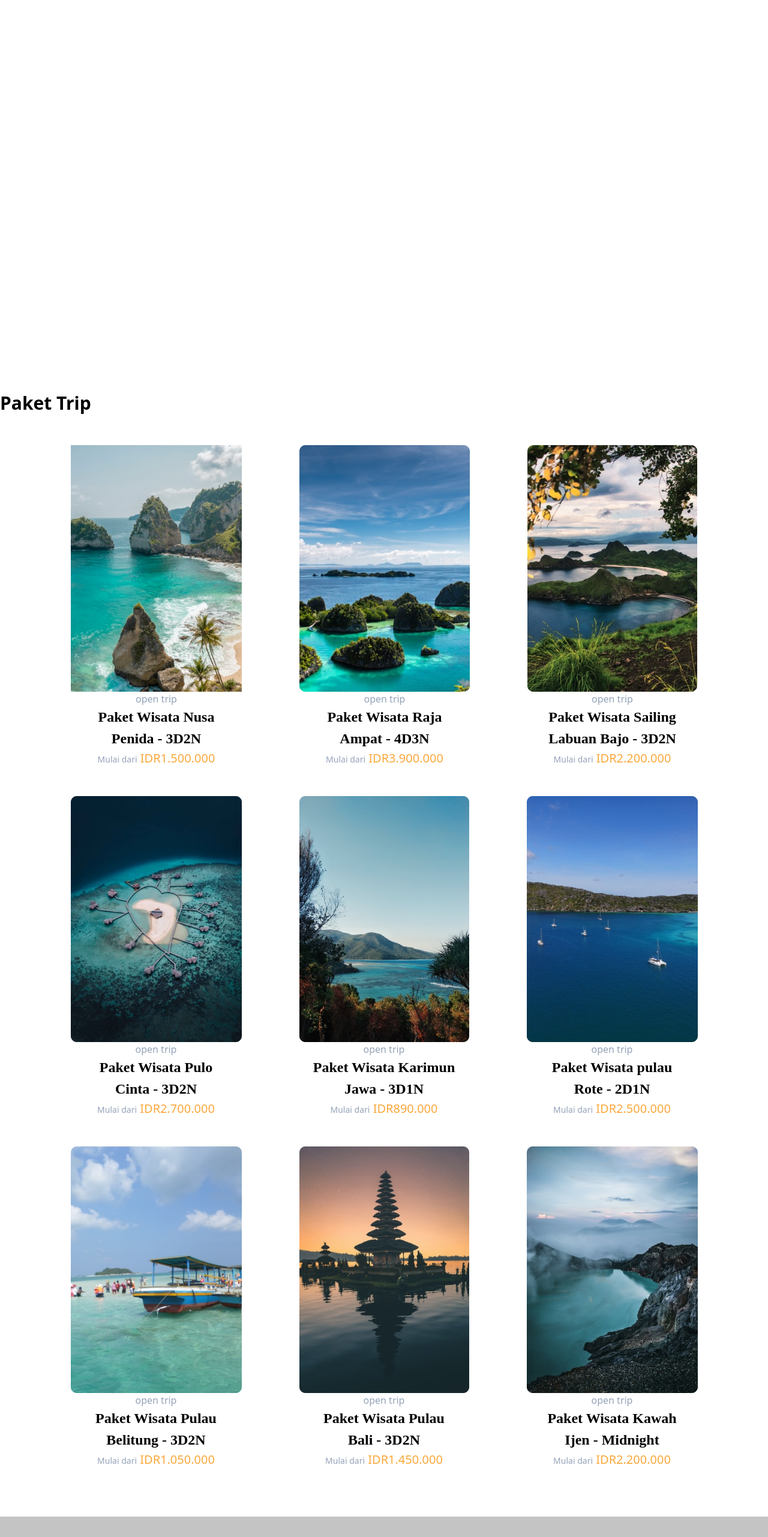
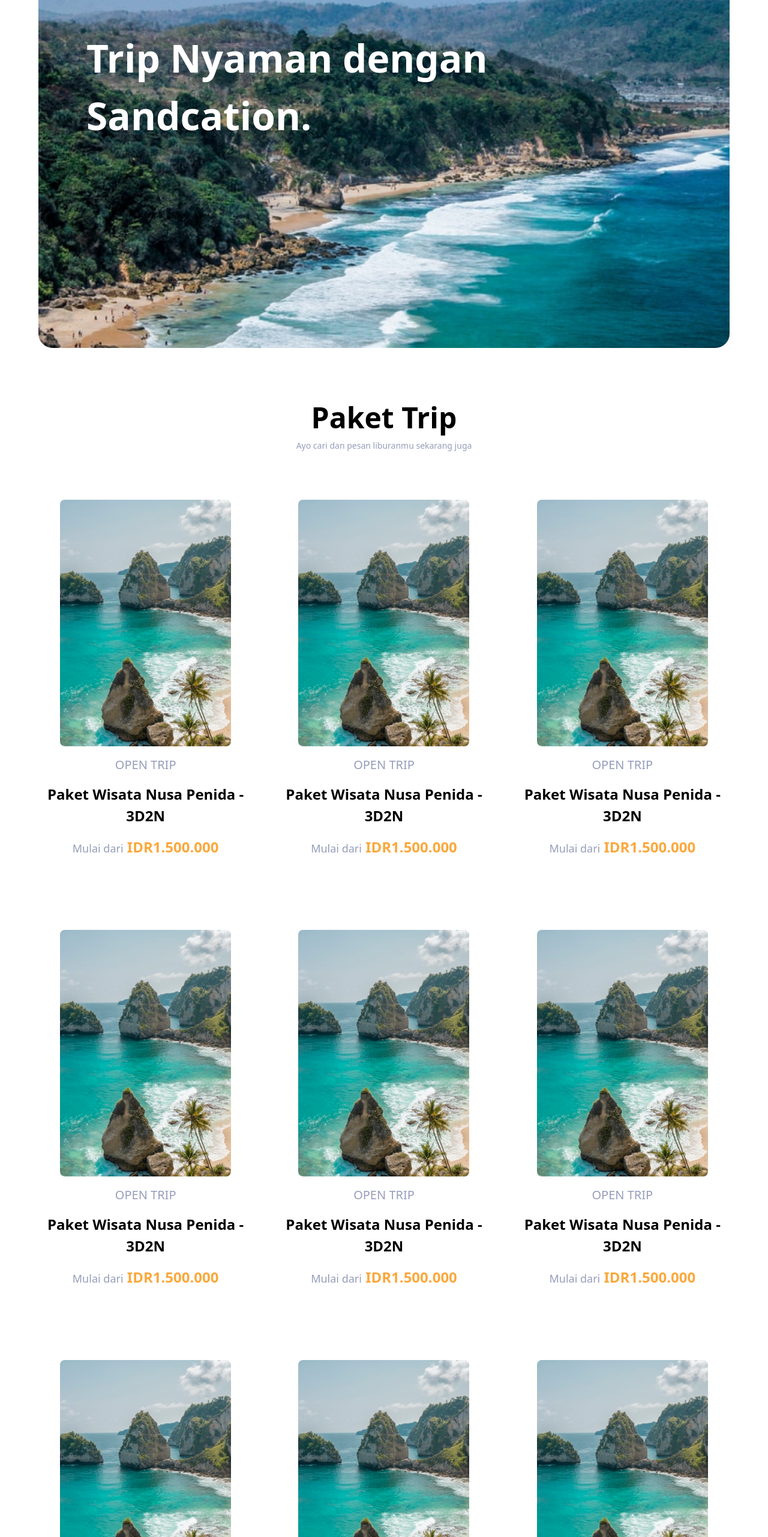
Before and after one commit to Aryaak/sandcation, a Nuxt app: page /trip in a window 1280 px wide. Shown: the part 238-2800 px from the top of the page at 60% size. Built offline with nearby package versions, Linux system fonts and the light colour scheme.

Commit message:
ngembaliin

```diff
--- a/components/Trip.vue
+++ b/components/Trip.vue
@@ -1,6 +1,6 @@
 <template>
   <div class="xl:mb-20 mb-10 text-center">
-    <img class="rounded-lg block mx-auto" src="" />
+    <img class="rounded-lg block mx-auto" src="~/assets/img/pantai.png" />
     <p class="text-grey mt-4 text-xl">OPEN TRIP</p>
     <h3 class="mt-4 font-bold text-2xl">Paket Wisata Nusa Penida - 3D2N</h3>
     <h3 class="mt-4 font-bold text-2xl text-yellow">
--- /dev/null
+++ b/pages/penyedia-jasa/index.vue
@@ -0,0 +1,5 @@
+<template>
+  <div>
+    <Header/>
+  </div>
+</template>
--- a/pages/trip/index.vue
+++ b/pages/trip/index.vue
@@ -1,106 +1,42 @@
-@@ -0,0 +1,105 @@
 <template>
-  <div class="container mx-auto mt-10 my-8">
-    <Header/>
-
-    <div class="grid grid-cols-12 gap-8 -ml- h-3xl sea-img mt-8 leading-loose rounded-2xl">
-      <p class="col-span-7 text-4xl sea-title text-white pl-14">
-        Trip Nyaman dengan <br>
-        Sandcation
+  <div class="xl:container mx-auto mt-10 xl:px-16 px-10">
+    <Header active="trip" />
+    <div class="relative w-full mt-10 xl:mb-20 mb-10 overflow-hidden">
+      <h1
+        class="
+          absolute
+          text-white
+          font-bold
+          xl:text-6xl
+          text-3xl
+          xl:left-20
+          xl:top-40
+          left-10
+          top-20
+        "
+      >
+        Trip Nyaman dengan <br />
+        Sandcation.
+      </h1>
+      <img src="~assets/img/trip-hero.png" class="w-full rounded-3xl" />
+    </div>
+    <div class="text-center xl:mb-20 mb-10">
+      <h2 class="font-bold xl:text-5xl text-3xl">Paket Trip</h2>
+      <p class="text-grey xl:text-md text-sm">
+        Ayo cari dan pesan liburanmu sekarang juga
       </p>
     </div>
-
-    <div class="paket-text">
-      <p class="mt-12 font-bold text-black text-3xl">Paket Trip</p>
+    <div class="grid xl:grid-cols-3 grid-cols-1 gap-10 xl:mb-20 mb-10">
+      <Trip />
+      <Trip />
+      <Trip />
+      <Trip />
+      <Trip />
+      <Trip />
+      <Trip />
+      <Trip />
+      <Trip />
     </div>
-
-    <div class="flex justify-center mt-12">
-      <div class="mx-12 ">
-        <img src="~/assets/img/Pantai.png" alt="">
-        <div class="text-center">
-          <p class="text-gray-400">open trip</p>
-          <p class="text-2xl font-poppins font-bold">Paket Wisata Nusa <br>
-          Penida - 3D2N </p>
-        <p class="text-yellow text-xl"> <span class="text-sm text-gray-400">Mulai dari</span> IDR1.500.000 </p>
-        </div>
-      </div>
-       <div class="mx-12">
-        <img src="~/assets/img/raja-ampat.png" alt="">
-         <div class="text-center">
-          <p class="text-gray-400">open trip</p>
-          <p class="text-2xl font-poppins font-bold">Paket Wisata Raja <br>
-          Ampat - 4D3N</p>
-        <p class="text-yellow text-xl"> <span class="text-sm text-gray-400">Mulai dari</span> IDR3.900.000 </p>
-        </div>
-      </div>
-       <div class="mx-12">
-        <img src="~/assets/img/labuan-bajo.png" alt="">
-        <div class="text-center">
-          <p class="text-gray-400">open trip</p>
-          <p class="text-2xl font-poppins font-bold">Paket Wisata Sailing <br>
-          Labuan Bajo - 3D2N</p>
-        <p class="text-yellow text-xl"> <span class="text-sm text-gray-400">Mulai dari</span> IDR2.200.000 </p>
-        </div>
-      </div>
-    </div>
-     <div class="flex justify-center mt-12">
-      <div class="mx-12 ">
-        <img src="~/assets/img/pulo-cinta.png" alt="">
-         <div class="text-center">
-          <p class="text-gray-400">open trip</p>
-          <p class="text-2xl font-poppins font-bold">Paket Wisata Pulo <br>
-          Cinta - 3D2N</p>
-        <p class="text-yellow text-xl"> <span class="text-sm text-gray-400">Mulai dari</span> IDR2.700.000 </p>
-        </div>
-      </div>
-       <div class="mx-12">
-        <img src="~/assets/img/karimun-jawa.png" alt="">
-         <div class="text-center">
-          <p class="text-gray-400">open trip</p>
-          <p class="text-2xl font-poppins font-bold">Paket Wisata Karimun <br>
-          Jawa - 3D1N</p>
-        <p class="text-yellow text-xl"> <span class="text-sm text-gray-400">Mulai dari</span> IDR890.000 </p>
-        </div>
-      </div>
-       <div class="mx-12">
-        <img src="~/assets/img/pulau-rate.png" alt="">
-         <div class="text-center">
-          <p class="text-gray-400">open trip</p>
-          <p class="text-2xl font-poppins font-bold">Paket Wisata pulau <br>
-          Rote - 2D1N</p>
-        <p class="text-yellow text-xl"> <span class="text-sm text-gray-400">Mulai dari</span> IDR2.500.000 </p>
-        </div>
-      </div>
-    </div>
-     <div class="flex justify-center mt-12">
-      <div class="mx-12 ">
-        <img src="~/assets/img/pulau-belitung.png" alt="">
-         <div class="text-center">
-          <p class="text-gray-400">open trip</p>
-          <p class="text-2xl font-poppins font-bold">Paket Wisata Pulau <br>
-          Belitung - 3D2N</p>
-        <p class="text-yellow text-xl"> <span class="text-sm text-gray-400">Mulai dari</span> IDR1.050.000 </p>
-        </div>
-      </div>
-       <div class="mx-12">
-        <img src="~/assets/img/pualu-bali.png" alt="">
-         <div class="text-center">
-          <p class="text-gray-400">open trip</p>
-          <p class="text-2xl font-poppins font-bold">Paket Wisata Pulau <br>
-          Bali - 3D2N</p>
-        <p class="text-yellow text-xl"> <span class="text-sm text-gray-400">Mulai dari</span> IDR1.450.000 </p>
-        </div>
-      </div>
-       <div class="mx-12">
-        <img src="~/assets/img/kawah-ijen.png" alt="">
-         <div class="text-center">
-          <p class="text-gray-400">open trip</p>
-          <p class="text-2xl font-poppins font-bold">Paket Wisata Kawah <br>
-          Ijen - Midnight</p>
-        <p class="text-yellow text-xl"> <span class="text-sm text-gray-400">Mulai dari</span> IDR2.200.000 </p>
-        </div>
-      </div>
-    </div>
-    <Footer class="mt-20"/>
+    <Footer />
   </div>
 </template>
```
